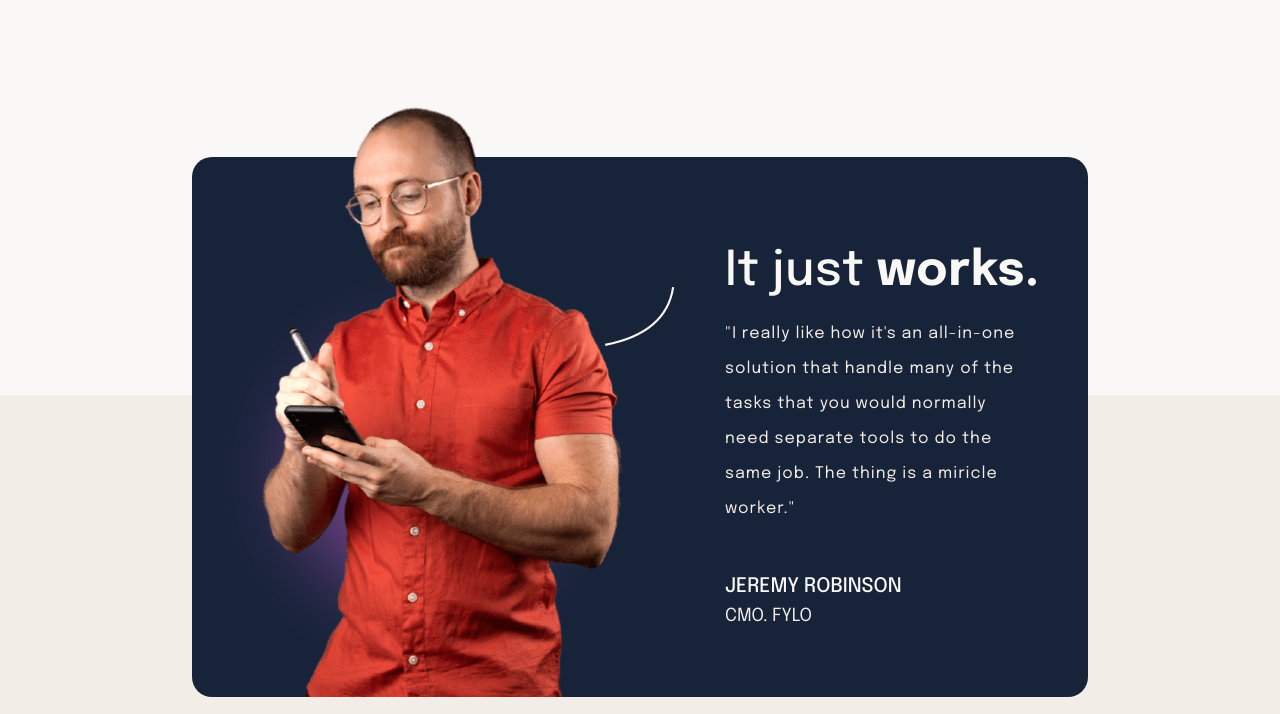
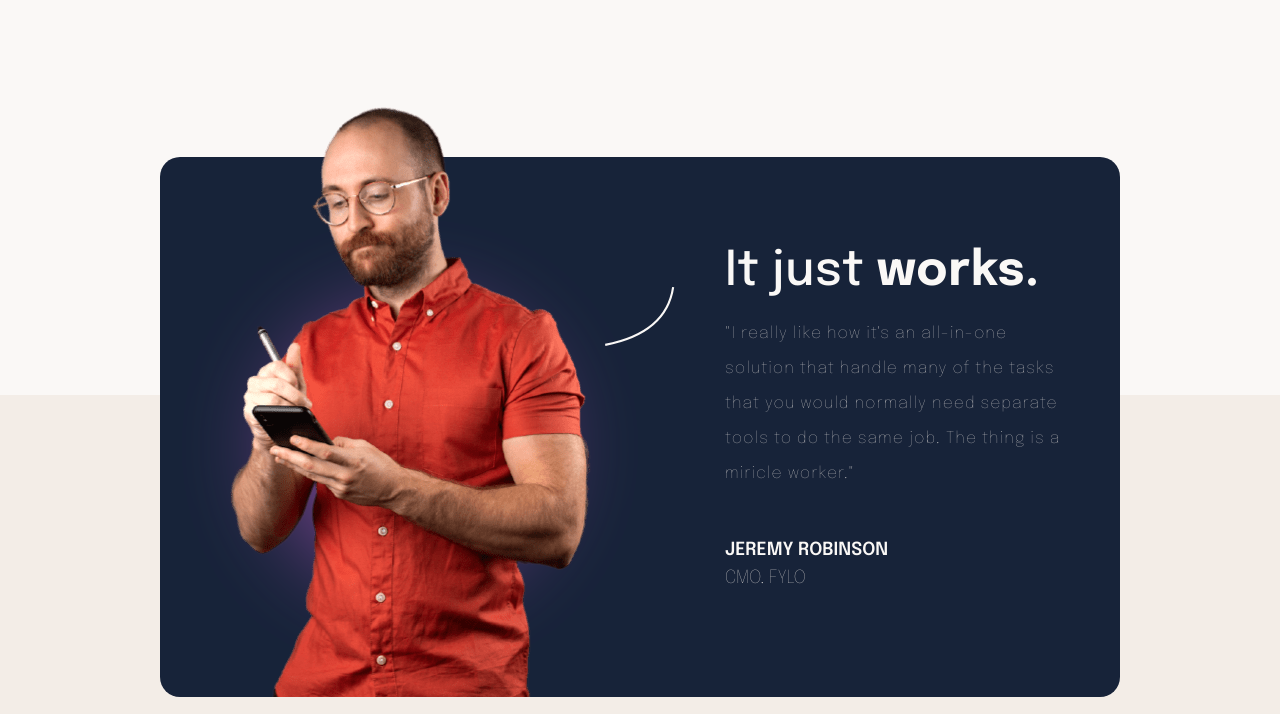
Before and after one commit to PeshwariNaan/suite-landing-page, a website: page index.html in a window 1280 px wide. Shown: the part 823-1537 px from the top of the page. Drawn offline with Linux system fonts and the light colour scheme.

Commit message:
oh no more tweeks.

```diff
--- a/sass/_base.scss
+++ b/sass/_base.scss
@@ -26,7 +26,7 @@ $bp-large: 1080px;
 $bp-tablet: 810px;
 $bp-mobile: 600px;
 
-$dt-horizontal-margin: 70vw;
+$dt-horizontal-margin: 75vw;
 
 *,
 *::after,  /*  Use this so the pseudo elements don't get this behavior - good practice*/
--- a/sass/_layout.scss
+++ b/sass/_layout.scss
@@ -403,29 +403,16 @@
   }
 }
 
-.svg2-blur-container {
-  //display: grid;
-  grid-column: 1 / 2;
-  grid-row: 1;
-  z-index: 200;
-
-  //align-items: flex-end;
-  //justify-content:center;
-  @media (max-width: $bp-large) {
-    grid-row: 1 / 2;
-    grid-column: 1;
-    //justify-items: center;
-    //height: 35rem;
-  }
-}
 
 .svg2-image-blur {
-  height: 45rem;
-  width: 45rem;
+  padding: 10rem 10rem 0 0;
+  height: 60rem;
+  width: 60rem;
   position: absolute;
   @media (max-width: $bp-large) {
     height: 30rem;
     width: 30rem;
+    padding: 0 0 0 0;
   }
 }
 
@@ -463,11 +450,11 @@
     color: $color-beige;
     letter-spacing: 1px;
     line-height: 3.5rem;
-    font-weight: 400;
-    padding: 3rem 20% 0 0;
+    font-weight: 300;
+    padding: 3rem 18% 0 0;
     @media only screen and (max-width: 1300px) {
       font-size: $fs-heading-s;
-      padding: 2rem 20% 0 0;
+      padding: 2rem 15% 0 0;
     }
     @media (max-width: $bp-large) {
       text-align: center;
@@ -476,9 +463,9 @@
   }
   &__name {
     font-family: $ff-main;
-    font-size: $fs-quote;
+    font-size: $fs-body;
     color: $color-white;
-    font-weight: 500;
+    font-weight: 600;
     text-transform: uppercase;
     padding: 5rem 0 0 0;
 
@@ -491,7 +478,7 @@
     font-family: $ff-main;
     font-size: $fs-body;
     color: $color-beige;
-    font-weight: 400;
+    font-weight: 300;
     text-transform: uppercase;
     padding: 1rem 0 0 0;
 
```
Also changed, not shown: css/main.css, 1 other file.
